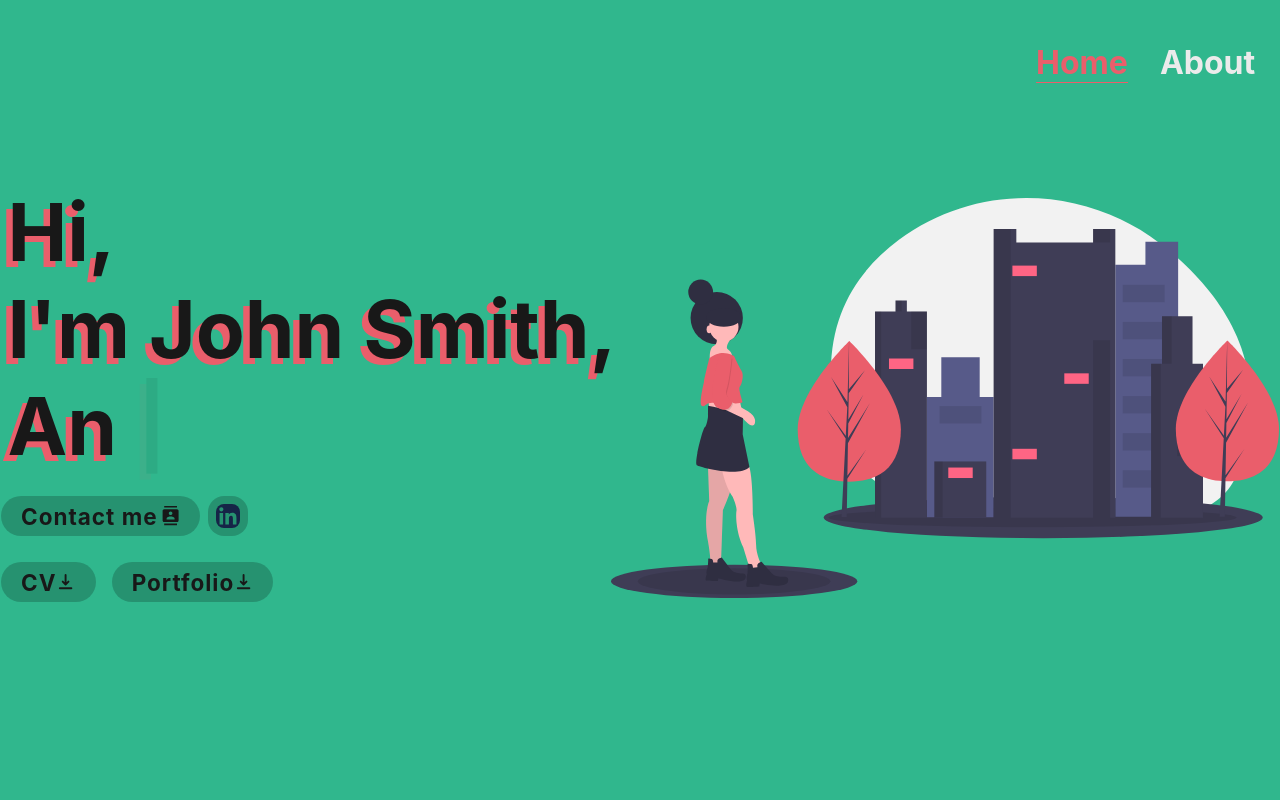
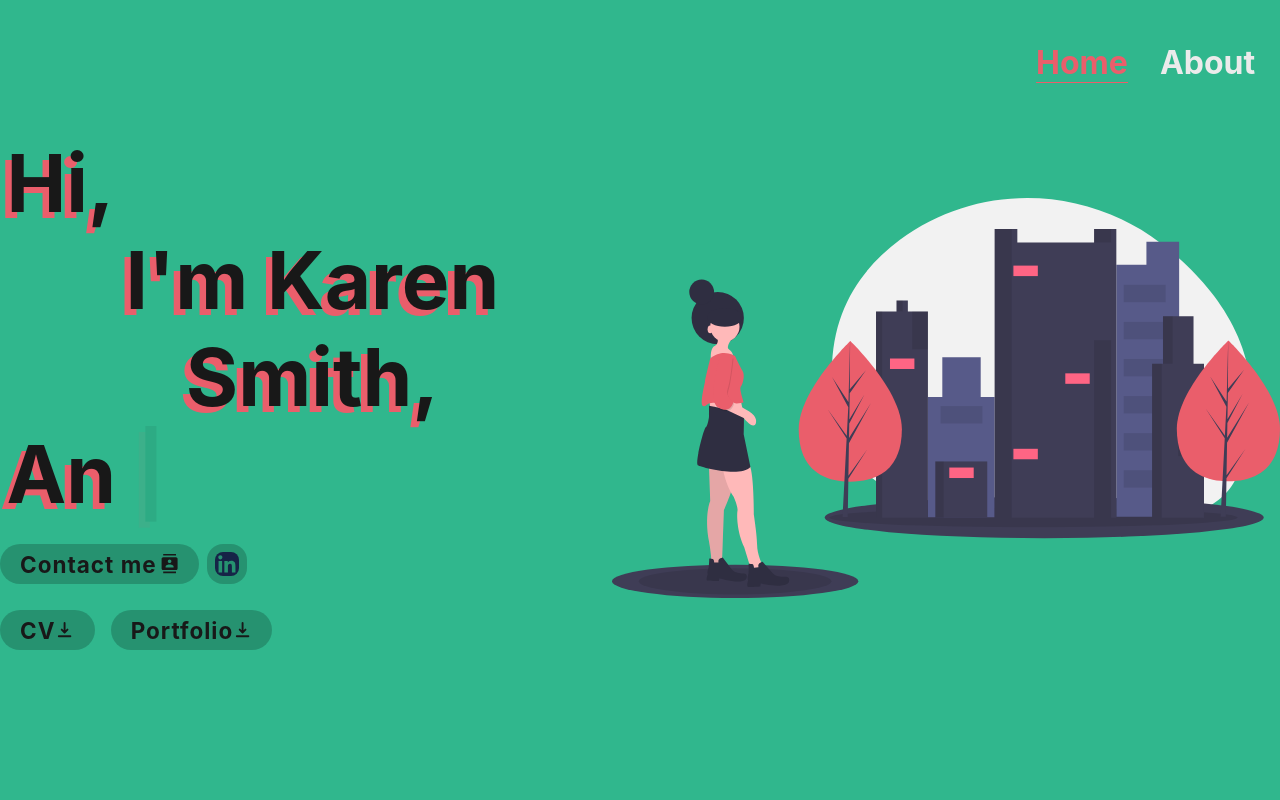
Before and after one commit to ShanTirmizi/Architect-Portfolio, a React (Create React App) app: page / in a window 1280 px wide. Shown: the top 800 px of the page. Built offline with nearby package versions, Linux system fonts and the light colour scheme.

Commit message:
changed the name

```diff
--- a/src/components/Home/Home.js
+++ b/src/components/Home/Home.js
@@ -34,7 +34,7 @@ const Home = () => {
                     <div>
                         <div className='home__content__title'>
                             <h1 className='home__content__title__h1'>Hi,</h1>
-                            <h1 className='home__content__title__h1'>I'm John Smith,</h1>
+                            <h1 className='home__content__title__h1'>I'm Karen Smith,</h1>
                             <div className='home__content__title__h1_dynamic'>
                             <TypeWriter
                                 options={{
```
